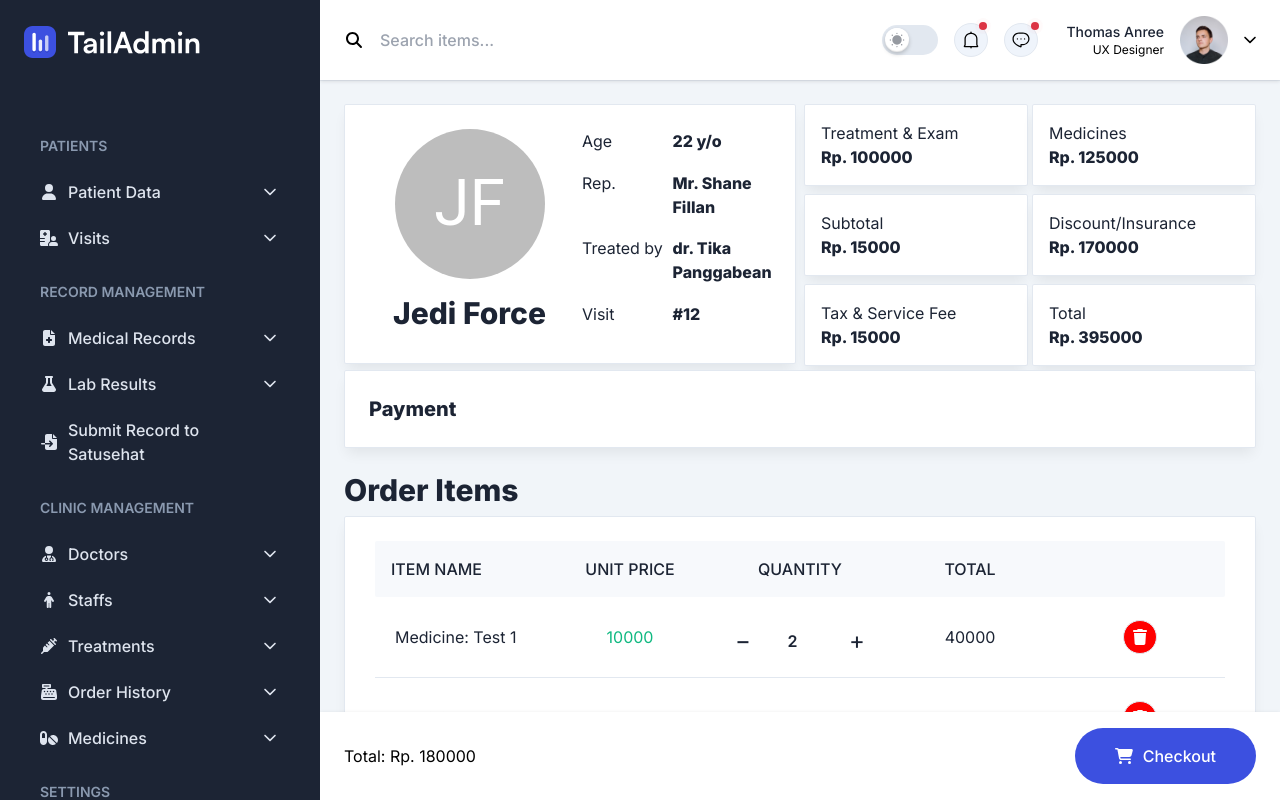
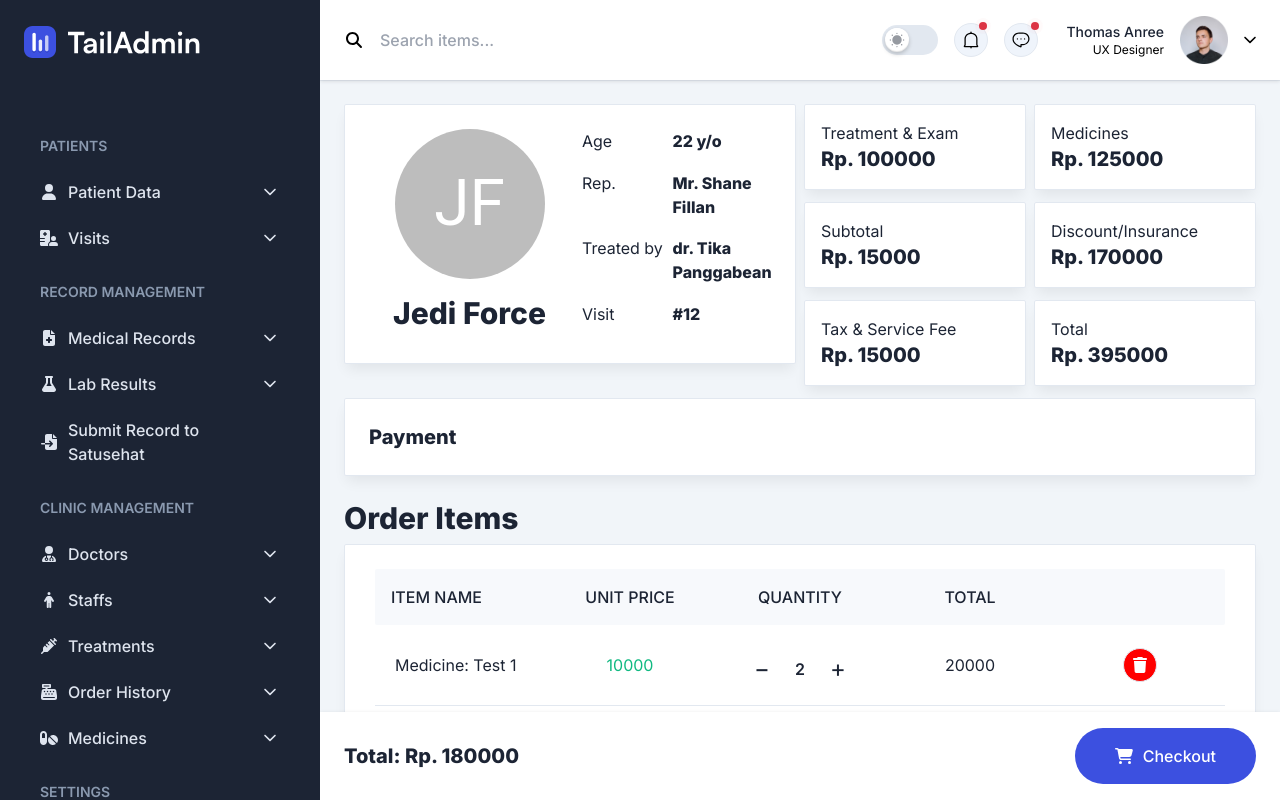
Before and after one commit to ahmadoji01/healthcare-is-web-app, a Next.js app: page /operational/cashier/order-summary in a window 1280 px wide. Built offline with nearby package versions, Linux system fonts and the light colour scheme; a web font is replaced by a local one.

Commit message:
ux(pos): Quantity Input Styling

```diff
--- a/app/operational/cashier/common/Footer/index.tsx
+++ b/app/operational/cashier/common/Footer/index.tsx
@@ -12,7 +12,7 @@ const Footer = () => {
     return (
         <footer className="sticky bottom-0 z-999 flex w-full bg-white drop-shadow-1 dark:bg-boxdark dark:drop-shadow-none">
             <div className="flex flex-grow items-center justify-between px-4 py-4 shadow-2 md:px-6 2xl:px-11">
-                <div className="block">
+                <div className="block text-black dark:text-white font-extrabold text-xl">
                     Total: Rp. 180000
                 </div>
 
--- a/app/operational/cashier/common/order-totals.tsx
+++ b/app/operational/cashier/common/order-totals.tsx
@@ -2,41 +2,41 @@
 const OrderTotals = () => {
 
     return (
-        <div className="grid grid-cols-2 gap-1">
+        <div className="grid grid-cols-2 gap-2">
             <div className="rounded-sm border border-stroke p-4 mb-1 bg-white shadow-default dark:border-strokedark dark:bg-boxdark">
                 <div className="grid grid-row-2 text-black dark:text-white">
                     <div>Treatment & Exam</div>
-                    <div className="text-left font-extrabold">Rp. 100000</div>
+                    <div className="text-left text-xl font-extrabold">Rp. 100000</div>
                 </div>
             </div>
             <div className="rounded-sm border border-stroke p-4 mb-1 bg-white shadow-default dark:border-strokedark dark:bg-boxdark">
                 <div className="grid grid-row-2 text-black dark:text-white">
                     <div>Medicines</div>
-                    <div className="text-left font-extrabold">Rp. 125000</div>
+                    <div className="text-left text-xl font-extrabold">Rp. 125000</div>
                 </div>
             </div>
             <div className="rounded-sm border border-stroke p-4 mb-1 bg-white shadow-default dark:border-strokedark dark:bg-boxdark">
                 <div className="grid grid-row-2 text-black dark:text-white">
                     <div>Subtotal</div>
-                    <div className="text-left font-extrabold">Rp. 15000</div>
+                    <div className="text-left text-xl font-extrabold">Rp. 15000</div>
                 </div>
             </div>
             <div className="rounded-sm border border-stroke p-4 mb-1 bg-white shadow-default dark:border-strokedark dark:bg-boxdark">
                 <div className="grid grid-row-2 text-black dark:text-white">
                     <div>Discount/Insurance</div>
-                    <div className="text-left font-extrabold">Rp. 170000</div>
+                    <div className="text-left text-xl font-extrabold">Rp. 170000</div>
                 </div>
             </div>
             <div className="rounded-sm border border-stroke p-4 mb-1 bg-white shadow-default dark:border-strokedark dark:bg-boxdark">
                 <div className="grid grid-row-2 text-black dark:text-white">
                     <div>Tax & Service Fee</div>
-                    <div className="text-left font-extrabold">Rp. 15000</div>
+                    <div className="text-left text-xl font-extrabold">Rp. 15000</div>
                 </div>
             </div>
             <div className="rounded-sm border border-stroke p-4 mb-1 bg-white shadow-default dark:border-strokedark dark:bg-boxdark">
                 <div className="grid grid-row-2 text-black dark:text-white">
                     <div>Total</div>
-                    <div className="text-left font-extrabold">Rp. 395000</div>
+                    <div className="text-left text-xl font-extrabold">Rp. 395000</div>
                 </div>
             </div>
         </div>
--- a/app/operational/cashier/order-summary/page.tsx
+++ b/app/operational/cashier/order-summary/page.tsx
@@ -15,7 +15,7 @@ const OrderSummary = () => {
     return (
         <>
             <DashboardModal open={modalOpen} handleClose={handleModal} children={ <PatientDeleteConfirmation handleClose={handleModal} /> } title="" />
-            <div className="flex flex-row gap-2">
+            <div className="flex flex-row gap-2 mb-2">
                 <div className="w-full">
                     <PatientOverview />
                 </div>
--- a/modules/orders/application/list/order-item.list.tsx
+++ b/modules/orders/application/list/order-item.list.tsx
@@ -69,16 +69,16 @@ const OrderItemList = ({ handleDeleteModal }:OrderItemListProps) => {
 
             <div className="hidden items-center justify-center sm:flex p-2.5 xl:p-5">
               <div className="custom-number-input h-10">
-                <div className="flex flex-row h-10 w-full rounded-lg relative bg-transparent mt-1">
-                  <button className=" bg-gray-300 text-gray-600 hover:text-gray-700 hover:bg-gray-400 h-full w-20 rounded-l cursor-pointer outline-none">
+                <div className="flex flex-row h-10 w-full rounded-lg mt-1">
+                  <button className="h-full w-20 rounded-l cursor-pointer outline-none">
                     <span className="m-auto text-2xl font-thin">−</span>
                   </button>
                   <input
                     defaultValue={item.quantity}
                     type="number"
-                    className="outline-none focus:outline-none text-center w-full bg-gray-300 font-semibold text-md hover:text-black focus:text-black  md:text-basecursor-default flex items-center text-gray-700 outline-none"
+                    className="quantity-input text-center w-15 font-semibold bg-transparent"
                     name="custom-input-number" />
-                  <button data-action="increment" className="bg-gray-300 text-gray-600 hover:text-gray-700 hover:bg-gray-400 h-full w-20 rounded-r cursor-pointer">
+                  <button data-action="increment" className="h-full w-20">
                     <span className="m-auto text-2xl font-thin">+</span>
                   </button>
                 </div>
@@ -86,7 +86,7 @@ const OrderItemList = ({ handleDeleteModal }:OrderItemListProps) => {
             </div>
 
             <div className="hidden items-center justify-center sm:flex p-2.5 xl:p-5">
-              <p className="text-center text-black dark:text-white">{item.total * item.quantity}</p>
+              <p className="text-center text-black dark:text-white">{item.price * item.quantity}</p>
             </div>
 
             <div className="items-center justify-center p-2.5 sm:flex xl:p-5">
@@ -105,9 +105,6 @@ const OrderItemList = ({ handleDeleteModal }:OrderItemListProps) => {
             </div>
           </div>
         ))}
-        <div className="py-3">
-          <PageNav count={10} />
-        </div>
       </div>
     </div>
   );
--- a/styles/globals.css
+++ b/styles/globals.css
@@ -208,3 +208,14 @@ span.flatpickr-weekday,
 .number{
   margin:100px;
 }
+
+.quantity-input::-webkit-outer-spin-button,
+.quantity-input::-webkit-inner-spin-button {
+  -webkit-appearance: none;
+  margin: 0;
+}
+
+/* Firefox */
+.quantity-input[type=number] {
+  -moz-appearance: textfield;
+}
```
